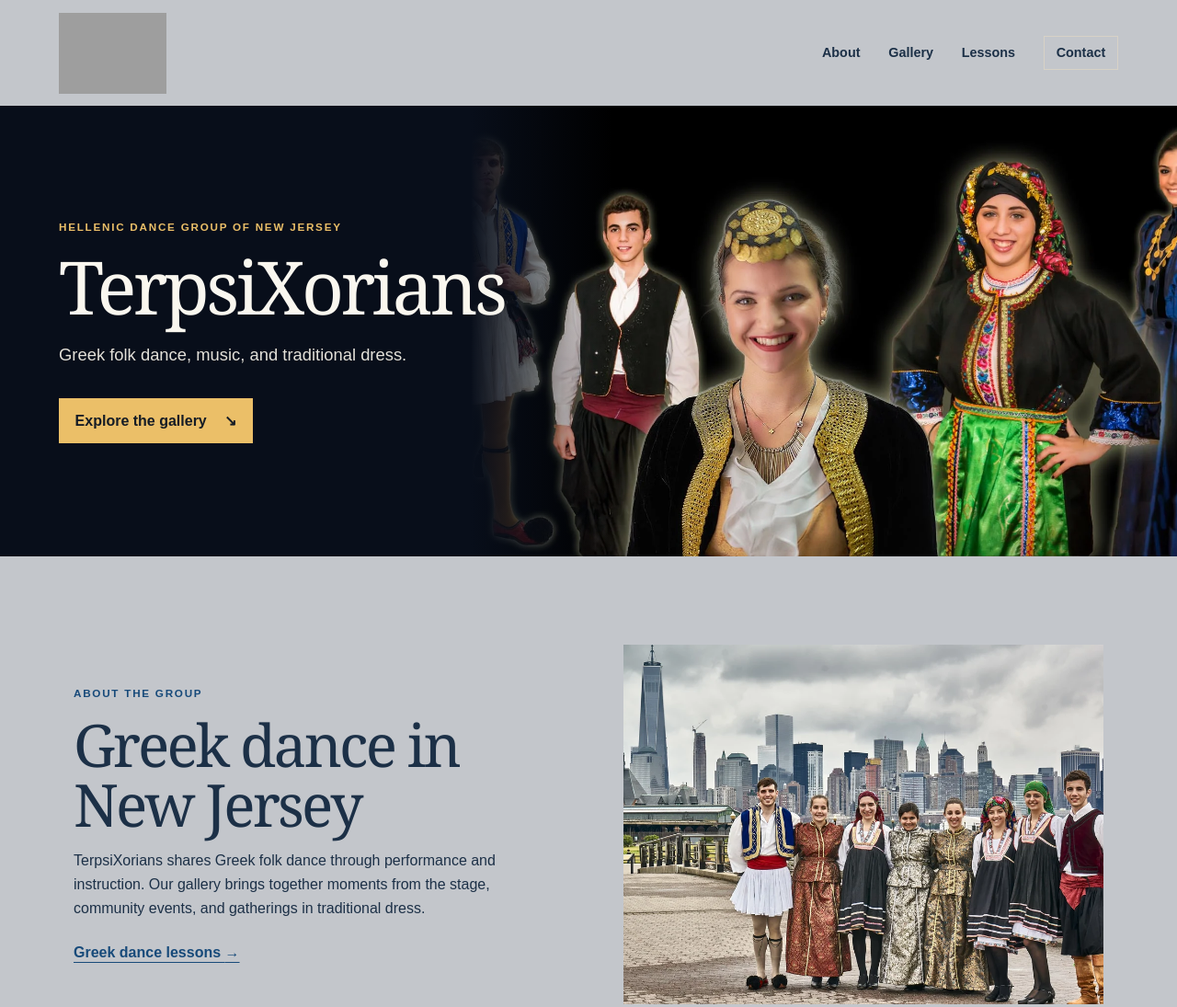
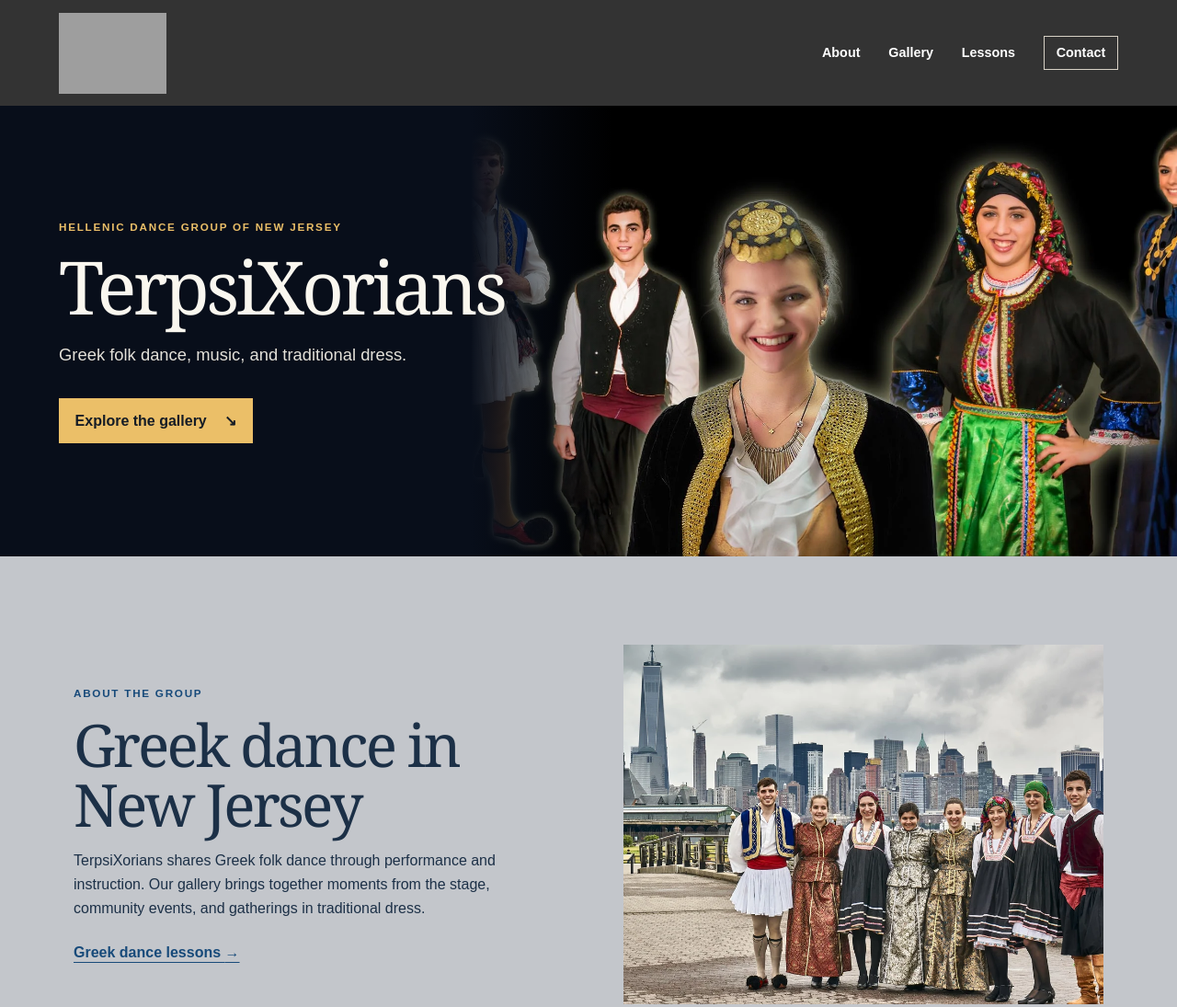
Before and after one commit to terpsixorians/dancegreek, a plain HTML site: page index.html in a window 1280 px wide. Shown: the top 1095 px of the page at 92% size. Drawn offline with Linux system fonts and the light colour scheme; grey boxes are pictures that could not be loaded.

Commit message:
Set dark gray header and footer

```diff
--- a/style.css
+++ b/style.css
@@ -61,10 +61,14 @@ footer { display: flex; justify-content: space-between; flex-wrap: wrap; gap: 1r
 }
 
 body,
-.site-header,
 .gallery figure {
   background-color: #c3c6cb;
 }
 .gallery-section {
   background-color: #adb3bb;
 }
+.site-header,
+footer {
+  background-color: #333333;
+  color: #ffffff;
+}
```
